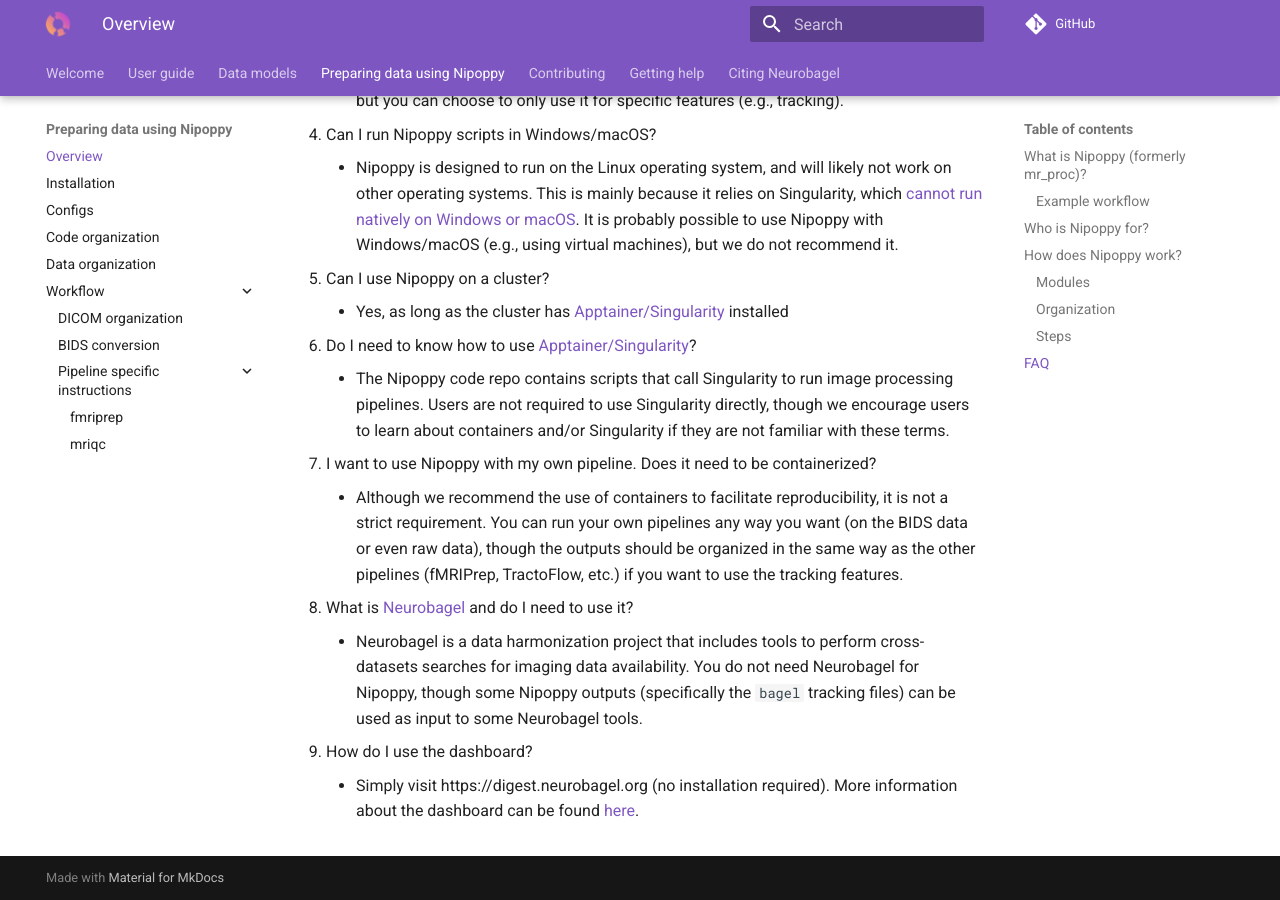
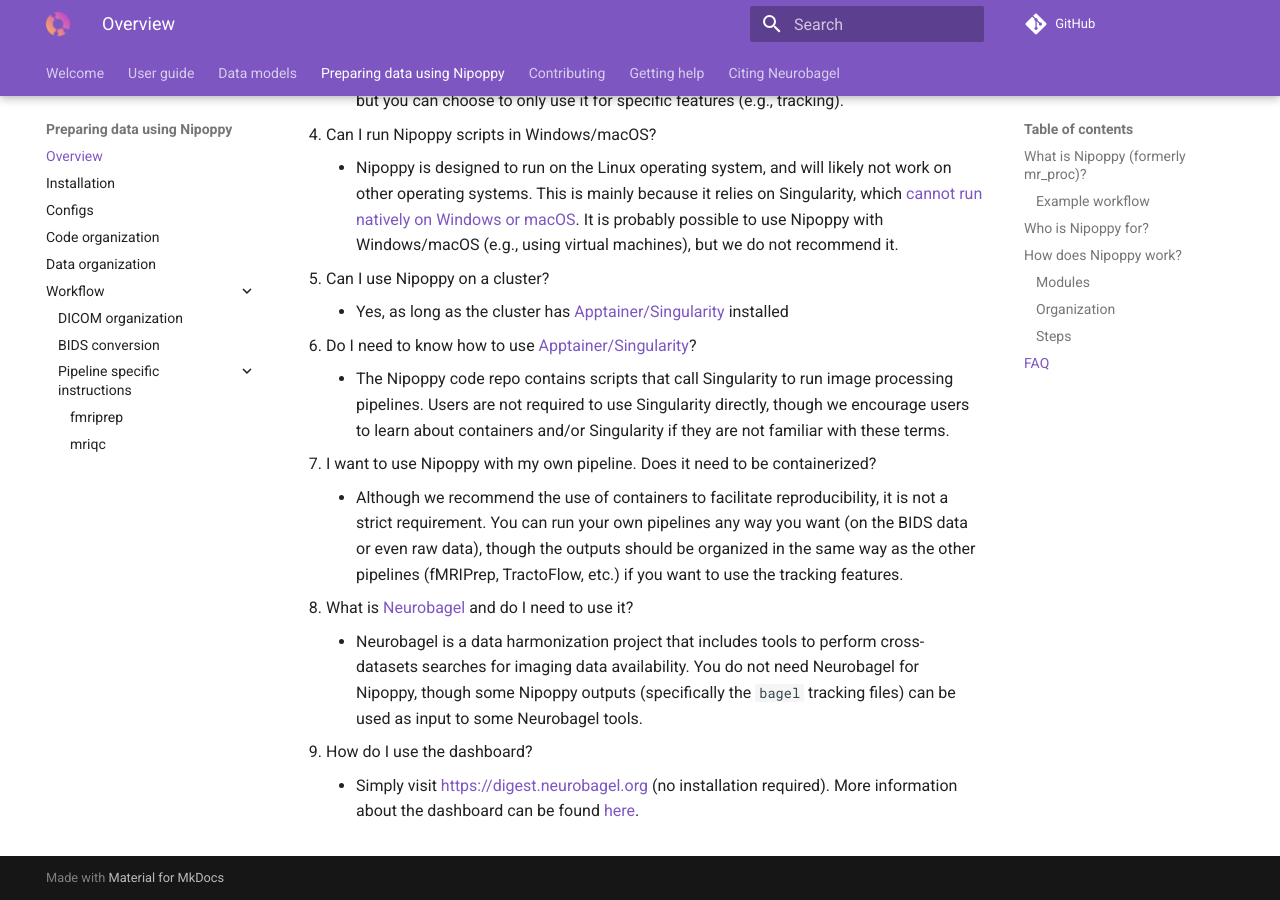
Before and after one commit to neurobagel/documentation, an MkDocs documentation site: the page built from docs/nipoppy/overview.md, in a window 1280 px wide and 900 px high, scrolled down 3627 px. Built offline with MkDocs 1.6.1 and Material for MkDocs 9.7.7, drawn with Linux system fonts in a browser that asks for light colours; comment, search, counter and statistics services are not loaded; part of the change alters nothing that is shown.

```diff
--- a/docs/nipoppy/overview.md
+++ b/docs/nipoppy/overview.md
@@ -93,4 +93,4 @@ The Nipoppy workflow steps and linked identifiers (i.e. `participant_id`, `dicom
 8. What is [Neurobagel](https://www.neurobagel.org/) and do I need to use it?
     * Neurobagel is a data harmonization project that includes tools to perform cross-datasets searches for imaging data availability. You do not need Neurobagel for Nipoppy, though some Nipoppy outputs (specifically the `bagel` tracking files) can be used as input to some Neurobagel tools.
 9. How do I use the dashboard?
-    * Simply visit https://digest.neurobagel.org (no installation required). More information about the dashboard can be found [here](https://github.com/neurobagel/digest).
+    * Simply visit [https://digest.neurobagel.org](https://digest.neurobagel.org) (no installation required). More information about the dashboard can be found [here](https://github.com/neurobagel/digest).
```
